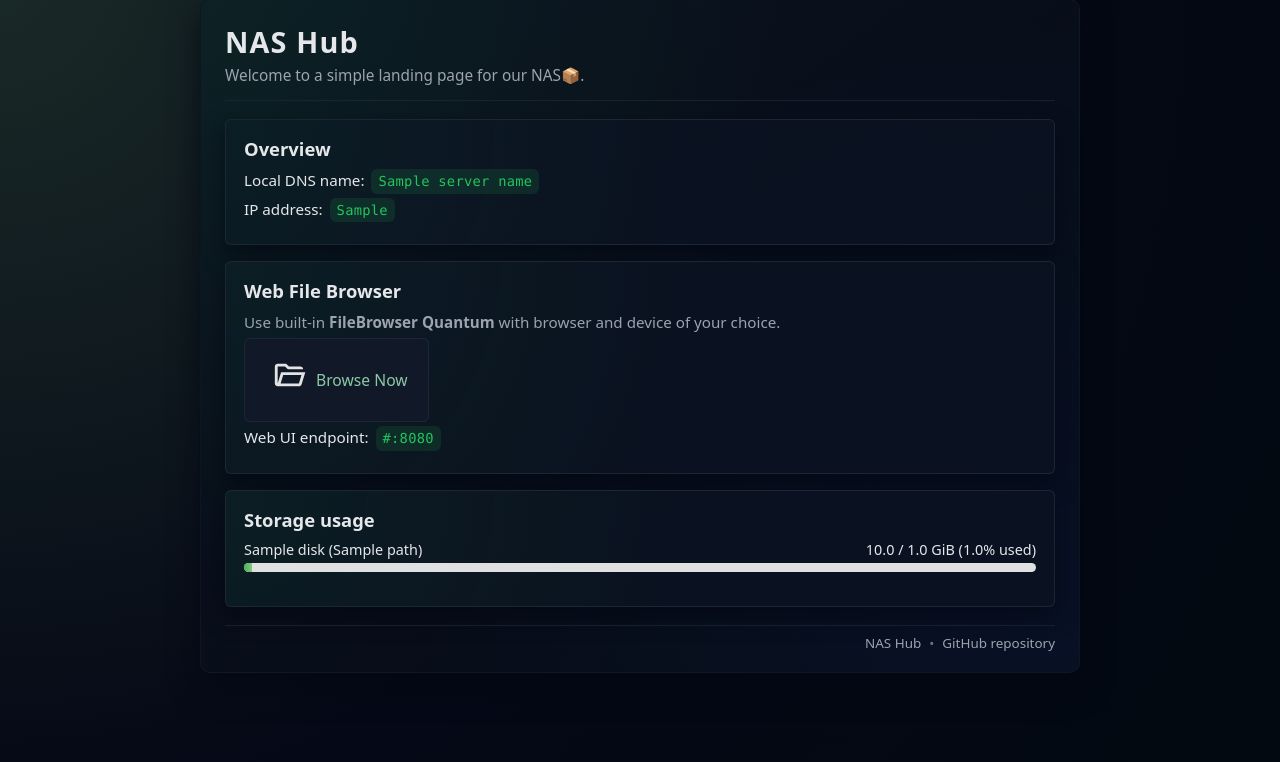
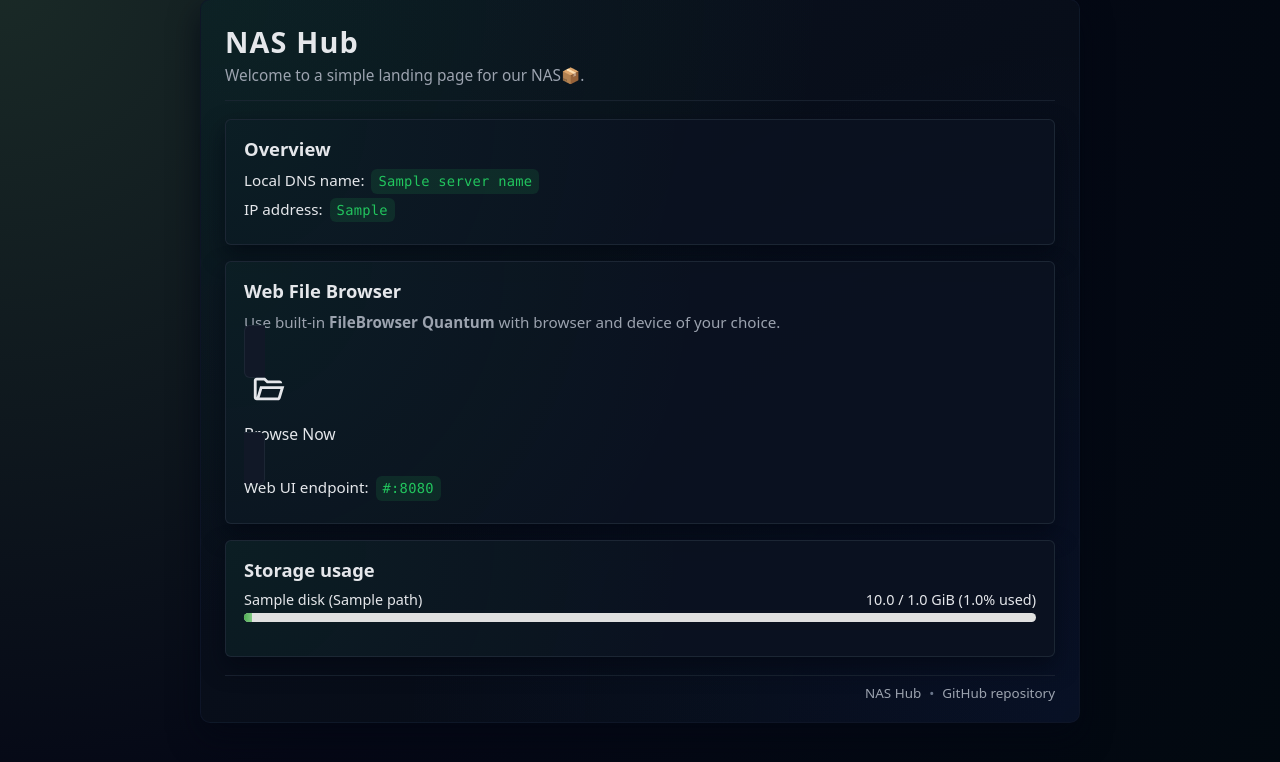
Before and after one commit to kubikulek231/nas, a Flask app: template website/src/templates/index.html in a window 1280 px wide. Shown: the part 25-787 px from the top of the page. Run offline with Flask 3, Linux system fonts and the light colour scheme; the template is opened without the code that fills it: most values are stand-ins (such as "Sample title", 1, 10 or a date in 2020).

Commit message:
Better button

```diff
--- a/website/src/static/browser.css
+++ b/website/src/static/browser.css
@@ -1,5 +1,6 @@
 .button {
-  display: inline-flex;
+  display: flexbox;
+  flex-direction: column;
   align-items: center;
   justify-content: center;
   gap: 3px;
@@ -7,11 +8,12 @@
   border-radius: 6px;
   border: 1px solid rgba(31, 41, 55, 0.9);
   background-color: #111827;
-  color: #8bc9a5;
+  color: #e5e7eb;
   font-size: 1.2rem;
   font-weight: 500;
   text-decoration: none;
   cursor: pointer;
+  width: 100%;
   transition:
     background-color 0.18s ease,
     border-color 0.18s ease,
@@ -24,12 +26,20 @@
   width: 48px;
   height: 48px;
   margin-bottom: 10px;
-  background-image: url("/static/browse.svg");
-  background-repeat: no-repeat;
-  background-position: center;
-  background-size: 70%;  /* tweak for size */
+
+  /* color of the icon */
+  background-color: #e5e7eb;
+
+  /* use SVG as mask */
+  -webkit-mask-image: url("/static/browse.svg");
+  mask-image: url("/static/browse.svg");
+  -webkit-mask-repeat: no-repeat;
+  mask-repeat: no-repeat;
+  -webkit-mask-position: center;
+  mask-position: center;
+  -webkit-mask-size: 70%;
+  mask-size: 70%;
 }
-
 /* Text block */
 .button-text {
   font-size: 0.98rem;
@@ -39,12 +49,12 @@
 /* Hover / active */
 .button-primary:hover {
   background-color: #37734d;
-  box-shadow: 0 10px 22px rgba(22, 163, 74, 0.45);
+  box-shadow: 0 3px 6px rgba(22, 163, 74, 0.45);
   transform: translateY(-1px);
 }
 
 .button-primary:active {
   background-color: #244630;
-  box-shadow: 0 4px 10px rgba(22, 163, 74, 0.35);
+  box-shadow: 0 3px 6px rgba(22, 163, 74, 0.35);
   transform: translateY(0);
 }
```
